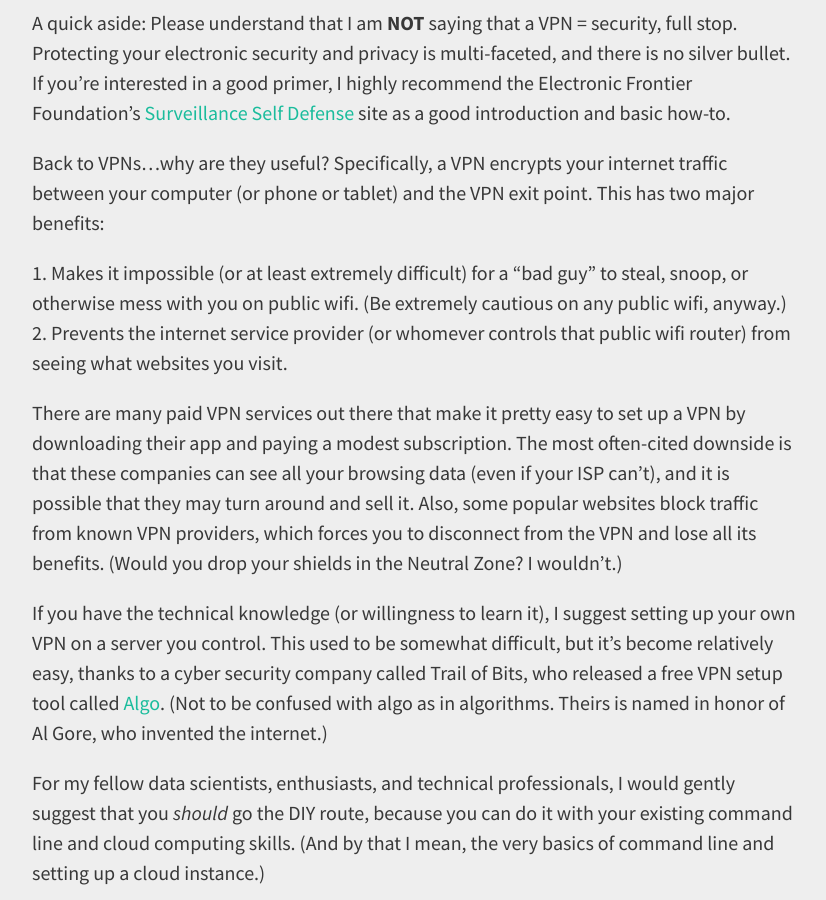
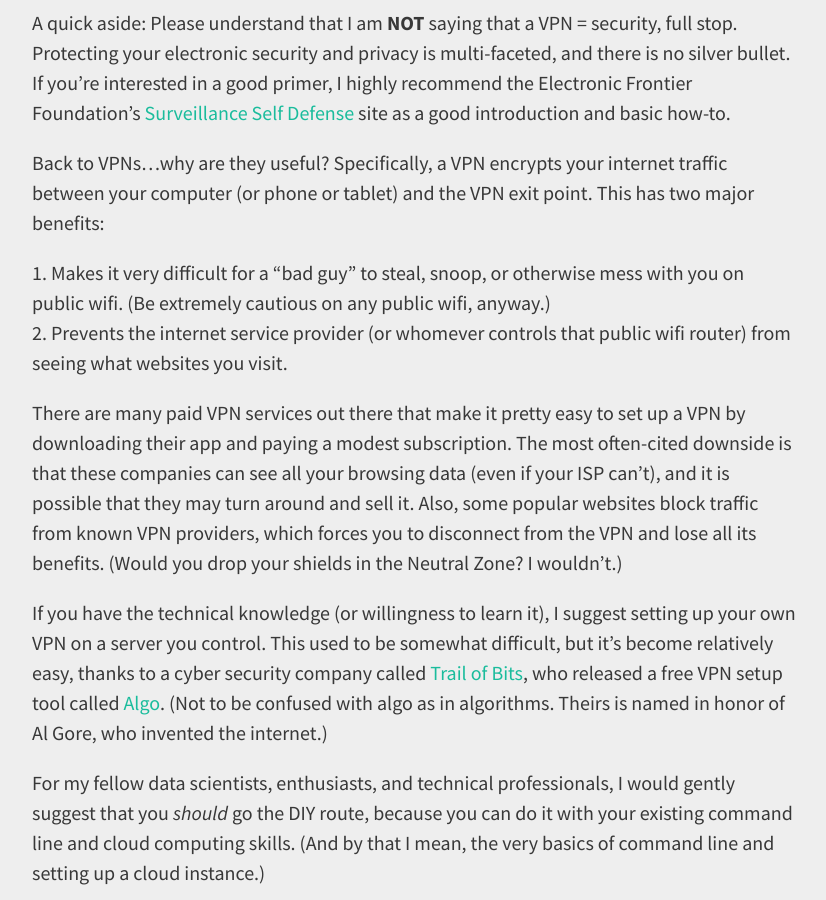
Before and after one commit to MikeS-nth/MikeS-nth.github.io, a Jekyll site: the page built from _posts/2017-04-24-seriously-get-a-vpn.md, in a window 1280 px wide and 900 px high, scrolled down 748 px. Shown: the whole window, without its empty margins (224-1050 px from the left). Built offline with Jekyll 4.4.1, drawn with Linux system fonts in a browser that asks for light colours; nearby versions of some CDN libraries.

Commit message:
small fixes

```diff
--- a/_posts/2017-04-24-seriously-get-a-vpn.md
+++ b/_posts/2017-04-24-seriously-get-a-vpn.md
@@ -10,12 +10,12 @@ Let me skip to the point:  you should use a VPN.  It's just a good idea with alm
 A quick aside:  Please understand that I am **NOT** saying that a VPN = security, full stop.  Protecting your electronic security and privacy is multi-faceted, and there is no silver bullet.  If you're interested in a good primer, I highly recommend the Electronic Frontier Foundation's [Surveillance Self Defense](https://ssd.eff.org) site as a good introduction and basic how-to.
 
 Back to VPNs...why are they useful?  Specifically, a VPN encrypts your internet traffic between your computer (or phone or tablet) and the VPN exit point.  This has two major benefits:
-1. Makes it impossible (or at least extremely difficult) for a "bad guy" to steal, snoop, or otherwise mess with you on public wifi.  (Be extremely cautious on any public wifi, anyway.)
+1. Makes it very difficult for a "bad guy" to steal, snoop, or otherwise mess with you on public wifi.  (Be extremely cautious on any public wifi, anyway.)
 2. Prevents the internet service provider (or whomever controls that public wifi router) from seeing what websites you visit.
 
 There are many paid VPN services out there that make it pretty easy to set up a VPN by downloading their app and paying a modest subscription.  The most often-cited downside is that these companies can see all your browsing data (even if your ISP can't), and it is possible that they may turn around and sell it.  Also, some popular websites block traffic from known VPN providers, which forces you to disconnect from the VPN and lose all its benefits.  (Would you drop your shields in the Neutral Zone?  I wouldn't.)
 
-If you have the technical knowledge (or willingness to learn it), I suggest setting up your own VPN on a server you control.  This used to be somewhat difficult, but it's become relatively easy, thanks to a cyber security company called Trail of Bits, who released a free VPN setup tool called [Algo](https://blog.trailofbits.com/2016/12/12/meet-algo-the-vpn-that-works/).  (Not to be confused with algo as in algorithms.  Theirs is named in honor of Al Gore, who invented the internet.)
+If you have the technical knowledge (or willingness to learn it), I suggest setting up your own VPN on a server you control.  This used to be somewhat difficult, but it's become relatively easy, thanks to a cyber security company called [Trail of Bits](https://www.trailofbits.com), who released a free VPN setup tool called [Algo](https://blog.trailofbits.com/2016/12/12/meet-algo-the-vpn-that-works/).  (Not to be confused with algo as in algorithms.  Theirs is named in honor of Al Gore, who invented the internet.)
 
 For my fellow data scientists, enthusiasts, and technical professionals, I would gently suggest that you *should* go the DIY route, because you can do it with your existing command line and cloud computing skills.  (And by that I mean, the very basics of command line and setting up a cloud instance.)
 
```
